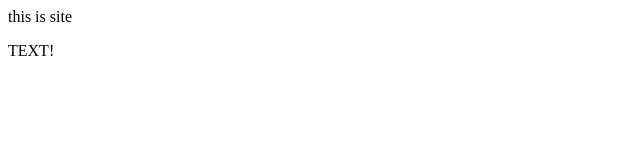
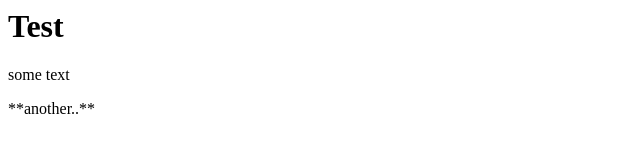
Before and after one commit to Georgyii/test, a plain HTML site: page index.html in a window 1280 px wide. Shown: the whole page, without its empty margins (0-640 px from the left). Drawn offline with Linux system fonts and the light colour scheme.

Commit message:
feat: testing edit index

```diff
--- a/index.html
+++ b/index.html
@@ -1,2 +1,3 @@
-    this is site
-    <p>TEXT!</p>
+<h1>Test</h1>
+<p>some text</p>
+<p>**another..**</p>
```
